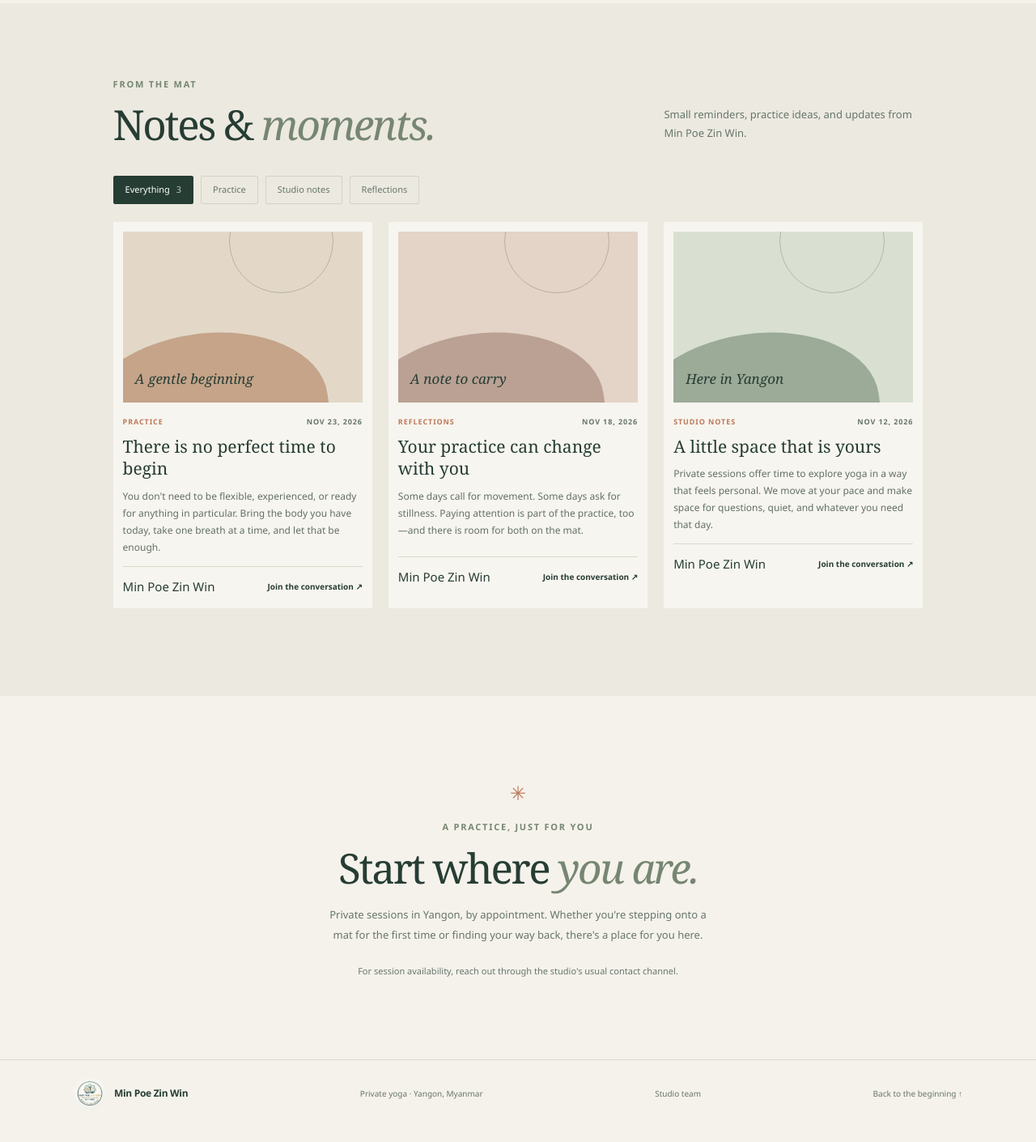
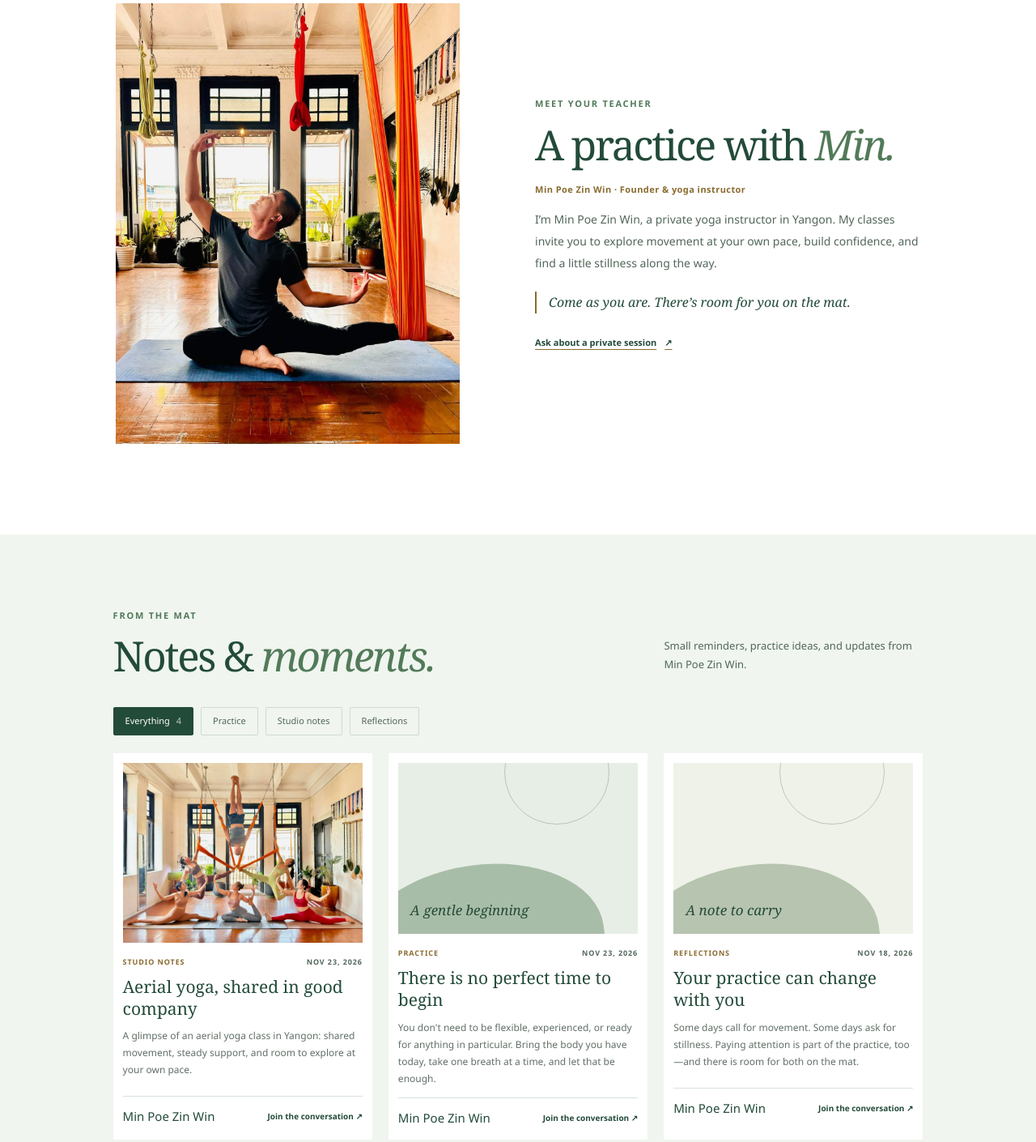
Before and after one commit to drpython2027/minpoezinwin, a plain HTML site: page index.html in a window 1280 px wide. Shown: the part 1387-2797 px from the top of the page at 81% size. Drawn offline with Linux system fonts and the light colour scheme.

Commit message:
Add founder profile and aerial yoga photos
Co-authored-by: Copilot App <223556219+Copilot@users.noreply.github.com>

```diff
--- a/index.html
+++ b/index.html
@@ -3,7 +3,7 @@
   <head>
     <meta charset="utf-8">
     <meta name="viewport" content="width=device-width, initial-scale=1">
-    <meta name="theme-color" content="#f5f2eb">
+    <meta name="theme-color" content="#ffffff">
     <meta name="description" content="Private, thoughtful yoga in Yangon with Min Poe Zin Win. Find gentle practices, studio notes, and updates.">
     <title>Min Poe Zin Win — Private Yoga in Yangon</title>
     <link rel="icon" href="assets/favicon-32.png" type="image/png" sizes="32x32">
@@ -76,6 +76,20 @@
         </div>
       </section>
 
+      <section class="founder section-shell" id="about" aria-labelledby="founder-title">
+        <div class="founder-photo">
+          <img src="assets/photos/min-poe-zin-win-profile.jpg" alt="Min Poe Zin Win practicing aerial yoga in the Yangon studio" width="1250" height="1600" loading="lazy">
+        </div>
+        <div class="founder-copy">
+          <p class="eyebrow">Meet your teacher</p>
+          <h2 id="founder-title">A practice with <em>Min.</em></h2>
+          <p class="founder-name">Min Poe Zin Win · Founder &amp; yoga instructor</p>
+          <p class="founder-description">I’m Min Poe Zin Win, a private yoga instructor in Yangon. My classes invite you to explore movement at your own pace, build confidence, and find a little stillness along the way.</p>
+          <p class="founder-note">Come as you are. There’s room for you on the mat.</p>
+          <a class="founder-link" href="#contact">Ask about a private session <span aria-hidden="true">↗</span></a>
+        </div>
+      </section>
+
       <section class="journal" id="journal" aria-labelledby="journal-title">
         <div class="journal-heading section-shell">
           <div>
--- a/posts.json
+++ b/posts.json
@@ -1,4 +1,19 @@
 [
+  {
+    "id": "aerial-yoga-together",
+    "publishedAt": "2026-11-23",
+    "category": "studio",
+    "eyebrow": "A little lift, together",
+    "title": "Aerial yoga, shared in good company",
+    "body": "A glimpse of an aerial yoga class in Yangon: shared movement, steady support, and room to explore at your own pace.",
+    "photos": [
+      {
+        "src": "assets/photos/yangon-aerial-yoga-class.jpg",
+        "alt": "Students practicing supported aerial yoga poses together in a bright Yangon studio"
+      }
+    ],
+    "discussionUrl": ""
+  },
   {
     "id": "begin-again",
     "publishedAt": "2026-11-23",
--- a/styles.css
+++ b/styles.css
@@ -1,12 +1,12 @@
 :root {
   color-scheme: light;
-  --paper: #f5f2eb;
-  --paper-deep: #ebe6da;
-  --ink: #263d34;
-  --ink-soft: #66766b;
-  --moss: #768672;
-  --clay: #bd785a;
-  --line: #dcd7ca;
+  --paper: #fff;
+  --paper-deep: #eef4ed;
+  --ink: #234b39;
+  --ink-soft: #52675a;
+  --moss: #527a59;
+  --clay: #8a6b30;
+  --line: #d7e3d8;
   --serif: "Playfair Display", Georgia, serif;
   --sans: "DM Sans", "Segoe UI", sans-serif;
 }
@@ -65,37 +65,47 @@ h1 em, h2 em { color: var(--moss); font-weight: 500; }
 .section-shell { max-width: 1180px; margin: auto; padding-right: 7%; padding-left: 7%; }
 .approach { display: grid; grid-template-columns: 1fr 1fr; gap: 12%; padding-top: 111px; padding-bottom: 120px; }
 h2 { font-size: clamp(38px, 4vw, 52px); }
+.founder { display: grid; grid-template-columns: minmax(0, .9fr) minmax(0, 1fr); align-items: center; gap: 9%; padding-top: 0; padding-bottom: 112px; }
+.founder-photo { max-width: 425px; justify-self: center; overflow: hidden; background: var(--paper-deep); }
+.founder-photo img { display: block; width: 100%; height: auto; }
+.founder-copy { max-width: 480px; }
+.founder-copy .eyebrow { margin-bottom: 13px; }
+.founder-name { margin: 18px 0 15px; color: var(--clay); font-size: 11px; font-weight: 700; letter-spacing: .04em; }
+.founder-description { margin: 0; color: var(--ink-soft); font-size: 14px; line-height: 1.9; }
+.founder-note { margin: 22px 0; padding-left: 15px; border-left: 2px solid var(--clay); color: var(--ink); font-family: var(--serif); font-size: 16px; font-style: italic; }
+.founder-link { display: inline-flex; gap: 10px; align-items: center; color: var(--ink); font-size: 11px; font-weight: 700; text-decoration-color: var(--clay); text-underline-offset: 4px; }
+.founder-link:hover { color: var(--clay); }
 .approach-copy > p { max-width: 500px; margin: 0 0 29px; color: #5d6b61; font-size: 14px; line-height: 1.9; }
 .practice-list > div { display: flex; gap: 17px; padding: 15px 0; border-top: 1px solid var(--line); }
 .practice-number { padding-top: 1px; color: var(--clay); font-size: 10px; font-weight: 700; }
 .practice-list p { margin: 0; color: var(--ink-soft); font-size: 12px; line-height: 1.7; }
 .practice-list strong { color: var(--ink); font-size: 13px; }
-.journal { padding: 91px 0 108px; background: #ece9e0; }
+.journal { padding: 91px 0 108px; background: #f0f5ef; }
 .journal-heading { display: flex; align-items: end; justify-content: space-between; gap: 30px; }
 .journal-heading .eyebrow { margin-bottom: 12px; }
 .journal-intro { max-width: 320px; margin: 0 0 6px; color: var(--ink-soft); font-size: 13px; line-height: 1.8; }
 .filters { display: flex; flex-wrap: wrap; gap: 9px; margin-top: 34px; margin-bottom: 22px; }
-.filter-button { min-height: 35px; padding: 0 14px; border: 1px solid #d5d1c5; border-radius: 2px; background: transparent; color: var(--ink-soft); cursor: pointer; font-size: 11px; }
+.filter-button { min-height: 35px; padding: 0 14px; border: 1px solid #cfdbd0; border-radius: 2px; background: transparent; color: var(--ink-soft); cursor: pointer; font-size: 11px; }
 .filter-button:hover, .filter-button.is-active { border-color: var(--ink); background: var(--ink); color: #fff; }
-.filter-button:focus-visible, a:focus-visible, button:focus-visible { outline: 3px solid #bd785a; outline-offset: 3px; }
+.filter-button:focus-visible, a:focus-visible, button:focus-visible { outline: 3px solid var(--moss); outline-offset: 3px; }
 .filter-button [data-count] { padding-left: 5px; opacity: .7; }
 .post-grid { display: grid; grid-template-columns: repeat(3, minmax(0, 1fr)); gap: 20px; }
 .feed-message { grid-column: 1 / -1; margin: 14px 0; color: var(--ink-soft); font-size: 13px; }
-.post-card { min-width: 0; padding: 12px 12px 0; background: #f7f5ef; }
-.post-gallery, .post-art { position: relative; display: block; width: 100%; aspect-ratio: 1.4; overflow: hidden; background: #e6dece; }
-.post-gallery { display: grid; grid-template-columns: 1fr; gap: 2px; }
+.post-card { min-width: 0; padding: 12px 12px 0; background: #fff; }
+.post-gallery, .post-art { position: relative; display: block; width: 100%; aspect-ratio: 1.4; overflow: hidden; background: #e7eee6; }
+.post-gallery { display: grid; grid-template-columns: 1fr; gap: 2px; aspect-ratio: 4 / 3; }
 .post-gallery.has-multiple { grid-template-columns: repeat(2, 1fr); }
 .post-gallery img { width: 100%; height: 100%; min-height: 0; object-fit: cover; }
 .post-art { display: flex; align-items: end; padding: 15px; }
 .post-art::before, .post-art::after { position: absolute; display: block; content: ""; }
 .post-art::before { top: -25%; right: 12%; width: 43%; aspect-ratio: 1; border: 1px solid rgba(38, 61, 52, .24); border-radius: 50%; }
 .post-art::after { right: 14%; bottom: -50%; left: -18%; height: 90%; border-radius: 50% 50% 0 0; background: rgba(82, 111, 87, .4); transform: rotate(-8deg); }
-.post-art--practice { background: #e3d8c8; }
-.post-art--practice::after { background: rgba(174, 123, 86, .55); }
-.post-art--studio { background: #d9e0d2; }
-.post-art--studio::after { background: rgba(97, 121, 97, .5); }
-.post-art--notes { background: #e4d3c7; }
-.post-art--notes::after { background: rgba(133, 100, 84, .45); }
+.post-art--practice { background: #e7eee6; }
+.post-art--practice::after { background: rgba(92, 130, 89, .45); }
+.post-art--studio { background: #eaf1e9; }
+.post-art--studio::after { background: rgba(78, 123, 91, .48); }
+.post-art--notes { background: #eff2e8; }
+.post-art--notes::after { background: rgba(98, 126, 91, .4); }
 .post-art-label { position: relative; z-index: 1; color: var(--ink); font-family: var(--serif); font-size: 17px; font-style: italic; }
 .post-meta { display: flex; align-items: center; justify-content: space-between; gap: 10px; margin: 17px 0 9px; color: var(--ink-soft); font-size: 9px; font-weight: 600; letter-spacing: .1em; text-transform: uppercase; }
 .post-category { color: var(--clay); }
@@ -131,7 +141,7 @@ h2 { font-size: clamp(38px, 4vw, 52px); }
 .admin-field input, .admin-field select, .admin-field textarea, .admin-output {
   width: 100%;
   padding: 11px 12px;
-  border: 1px solid #d5d1c5;
+  border: 1px solid #cfdbd0;
   border-radius: 0;
   background: #fff;
   color: var(--ink);
@@ -167,6 +177,7 @@ h2 { font-size: clamp(38px, 4vw, 52px); }
   .hero { gap: 5%; padding-right: 6%; padding-left: 6%; }
   .hero-art { height: 380px; }
   .approach { gap: 7%; }
+  .founder { gap: 6%; }
   .section-shell { padding-right: 5%; padding-left: 5%; }
   .post-grid { gap: 13px; }
   .post-card { padding-right: 9px; padding-left: 9px; }
@@ -191,6 +202,9 @@ h2 { font-size: clamp(38px, 4vw, 52px); }
   .welcome-strip p { font-size: 12px; }
   .welcome-strip span { font-size: 9px; }
   .approach { grid-template-columns: 1fr; gap: 28px; padding-top: 72px; padding-bottom: 76px; }
+  .founder { grid-template-columns: 1fr; gap: 26px; padding-bottom: 72px; }
+  .founder-photo { width: min(100%, 400px); justify-self: start; }
+  .founder-copy { max-width: 520px; }
   .journal { padding-top: 70px; padding-bottom: 75px; }
   .journal-heading { display: block; }
   .journal-intro { margin-top: 13px; }
@@ -200,7 +214,8 @@ h2 { font-size: clamp(38px, 4vw, 52px); }
   .post-card { padding: 12px 12px 0; }
   .post-card h3 { font-size: 21px; }
   .post-body { min-height: 0; }
-  .post-gallery, .post-art { aspect-ratio: 1.65; }
+  .post-gallery { aspect-ratio: 4 / 3; }
+  .post-art { aspect-ratio: 1.65; }
   .contact { padding-top: 75px; padding-bottom: 77px; }
   .site-footer { flex-wrap: wrap; padding: 18px 5%; }
   .site-footer p { order: 1; width: 100%; }
```
Also changed, not shown: admin.html (+1 -1 lines), assets/photos/min-poe-zin-win-profile.jpg (added), assets/photos/yangon-aerial-yoga-class.jpg (added).
